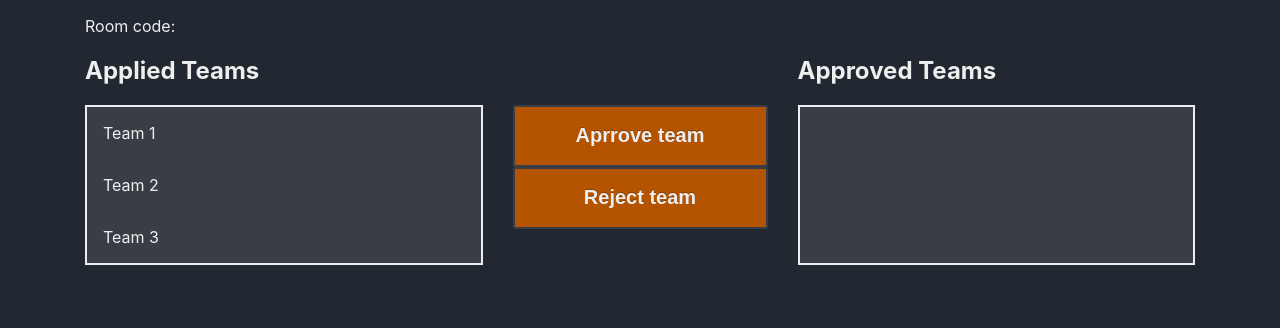
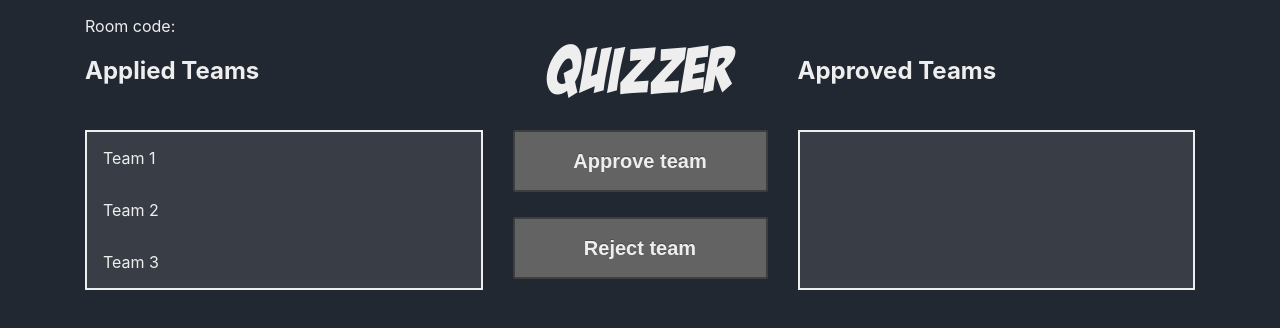
Before and after one commit to voax/quizzer, a React app in the folder client/: page /master/teams in a window 1280 px wide. Built offline with nearby package versions, Linux system fonts and the light colour scheme.

Commit message:
add reject application, add logo to QMTeams
fixed an issue where an unselected item could not be selected if there is one active already

```diff
--- a/client/src/components/ItemList.js
+++ b/client/src/components/ItemList.js
@@ -25,6 +25,10 @@ const ItemList = ({ items, show, selectable, reducer, dispatchAs }) => {
     if (!selectable) {
       return;
     }
+
+    if (selected && item.id === selected.id) {
+      return dispatch(handleItemListChange(dispatchAs, null));
+    }
     dispatch(handleItemListChange(dispatchAs, item));
   };
 
--- a/client/src/components/Logo.js
+++ b/client/src/components/Logo.js
@@ -1,7 +1,7 @@
 import React from 'react';
 
-const Logo = ({ fontSize = '6.5em' }) => (
-  <h1 className="logo" style={{ fontSize }}>
+const Logo = ({ fontSize = '6.5em', center }) => (
+  <h1 className="logo" style={{ fontSize, textAlign: center ? 'center' : null }}>
     Quizzer
   </h1>
 );
--- a/client/src/components/QMTeams.js
+++ b/client/src/components/QMTeams.js
@@ -5,7 +5,11 @@ import { Container, Row, Col } from 'react-grid-system';
 import Button from './Button';
 import ItemList, { StaticItemList } from './ItemList';
 import ItemListHeader from './ItemListHeader';
-import { approveSelectedApplication } from '../reducers/quizz-master-app';
+import {
+  approveSelectedApplication,
+  rejectSelectedApplication,
+} from '../reducers/quizz-master-app';
+import Logo from './Logo';
 
 const QMTeams = () => {
   const dispatch = useDispatch();
@@ -14,6 +18,11 @@ const QMTeams = () => {
   const approvedTeamApplications = useSelector(
     state => state.quizzMasterApp.approvedTeamApplications
   );
+  const selectedTeamApplication = useSelector(
+    state => state.quizzMasterApp.selectedTeamApplication
+  );
+
+  const actionButtonsDisabled = !teamApplications.length || !selectedTeamApplication;
 
   return (
     <Container className="top-anxiety">
@@ -26,7 +35,9 @@ const QMTeams = () => {
         <Col>
           <ItemListHeader>Applied Teams</ItemListHeader>
         </Col>
-        <Col xs={3} />
+        <Col xs={3}>
+          <Logo fontSize="4em" center />
+        </Col>
         <Col>
           <ItemListHeader>Approved Teams</ItemListHeader>
         </Col>
@@ -41,9 +52,19 @@ const QMTeams = () => {
             dispatchAs="APPLIED"
           />
         </Col>
-        <Col xs={3}>
-          <Button onClick={() => dispatch(approveSelectedApplication())}>Aprrove team</Button>
-          <Button>Reject team</Button>
+        <Col xs={3} className="button-stack">
+          <Button
+            disabled={actionButtonsDisabled}
+            onClick={() => dispatch(approveSelectedApplication())}
+          >
+            Approve team
+          </Button>
+          <Button
+            disabled={actionButtonsDisabled}
+            onClick={() => dispatch(rejectSelectedApplication())}
+          >
+            Reject team
+          </Button>
         </Col>
         <Col>
           <StaticItemList items={approvedTeamApplications} show="name" />
--- a/client/src/reducers/quizz-master-app.js
+++ b/client/src/reducers/quizz-master-app.js
@@ -45,6 +45,10 @@ export const approveSelectedApplication = () => ({
   type: `APPROVE_TEAM_APPLICATION`,
 });
 
+export const rejectSelectedApplication = () => ({
+  type: `REJECT_TEAM_APPLICATION`,
+});
+
 const quizzMasterApp = produce(
   (draft, action) => {
     switch (action.type) {
@@ -62,6 +66,12 @@ const quizzMasterApp = produce(
           return team.id !== draft.selectedTeamApplication.id;
         });
         draft.approvedTeamApplications.push(draft.selectedTeamApplication);
+        draft.selectedTeamApplication = null;
+        return;
+      case 'REJECT_TEAM_APPLICATION':
+        draft.teamApplications = draft.teamApplications.filter(team => {
+          return team.id !== draft.selectedTeamApplication.id;
+        });
         draft.selectedTeamApplication = null;
         return;
       default:
--- a/client/src/style/_core.scss
+++ b/client/src/style/_core.scss
@@ -177,3 +177,11 @@ button {
     }
   }
 }
+
+.button-stack > button {
+  margin-bottom: 25px;
+
+  &:last-child {
+    margin-bottom: 0;
+  }
+}
```
